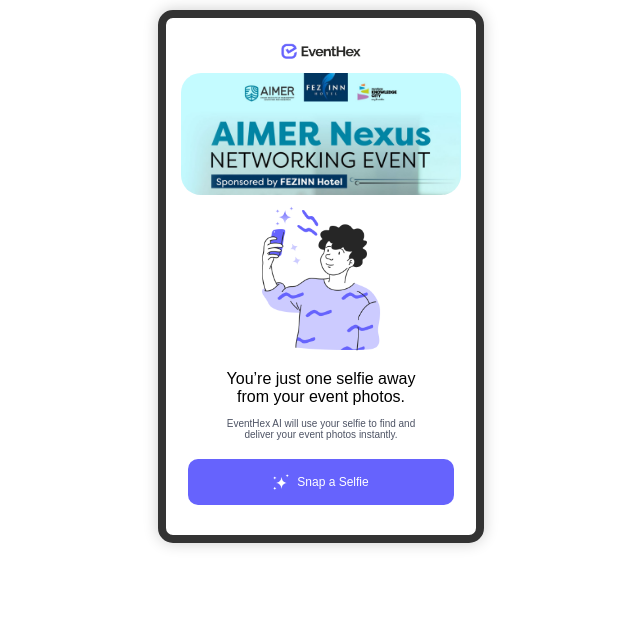
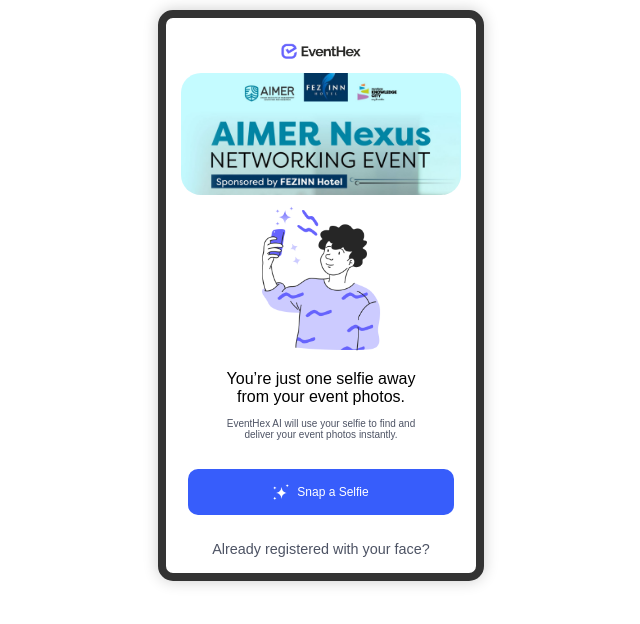
Before and after one commit to shamliya/aimer-new, a React (Create React App) app: page / in a window 1280 px wide. Shown: the top 624 px of the page, without its empty margins (319-959 px from the left). Built offline with nearby package versions, Linux system fonts and the light colour scheme.

Commit message:
adding signin

```diff
--- a/src/App.css
+++ b/src/App.css
@@ -138,22 +138,27 @@
 }
 
 .description {
-  font-size: 1rem;
+  font-size: .9rem;
   color: #4D5364;
+}
+
+.description .signin-text {
+  /* Your styles for signin-text go here */
+  color: #4D81E7; /* Example style */
+  cursor: pointer; /* Example style */
 }
 
 .snap-button {
   display: flex;
   align-items: center;
   justify-content: center;
-  background-color: #6663FD;
+  background-color: #375DFB;
   color: white;
   border: none;
   border-radius: 10px;
   padding: 15px 25px;
-  font-size: 16px;
   cursor: pointer;
-  margin: 15px auto;
+  margin: 25px auto;
 }
 
 .button-icon {
--- a/src/App.js
+++ b/src/App.js
@@ -231,6 +231,9 @@
                   style={{ display: "none" }}
                   onChange={(e) => handleFileUpload(e.target.files[0])}
                 />
+                <span className="description">
+                Already registered with your face?
+                  </span>
               </>
             )}
           </div>
@@ -340,6 +343,9 @@
                 style={{ display: "none" }}
                 onChange={(e) => handleFileUpload(e.target.files[0])}
               />
+               <span className="description">
+                Already registered with your face? <span className="signin-text">Sign in</span>
+                  </span>
             </>
           )}
         </div>
```
